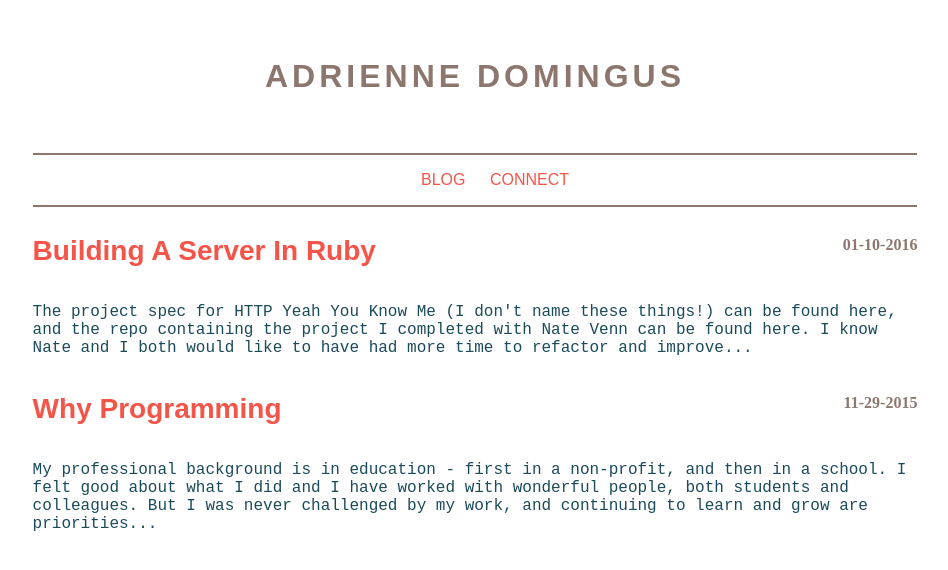
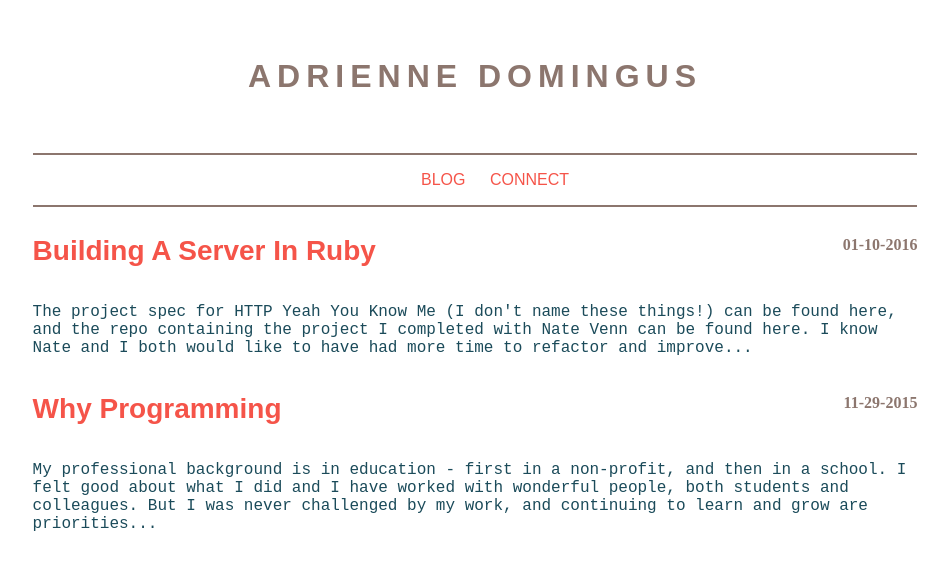
Before and after one commit to adriennedomingus/adriennedomingus.github.io, a Jekyll site: the page built from index.html, in a window 1280 px wide. Shown: the top 570 px of the page, without its empty margins (165-1113 px from the left). Built offline with Jekyll 4.4.1, drawn with Linux system fonts in a browser that asks for light colours.

```diff
--- a/css/styles.css
+++ b/css/styles.css
@@ -10,7 +10,7 @@
   text-align: center;
   margin: auto;
   width: 60%;
-  letter-spacing: 4px;
+  letter-spacing: 6px;
   padding-top: 50px;
   padding-bottom: 50px;
 }
```
Also changed, not shown: images/connect/email-logo-colored.png, images/connect/github-logo-colored.png, images/connect/linked-in-logo-colored.png, images/connect/twitter-logo-colored.png.
